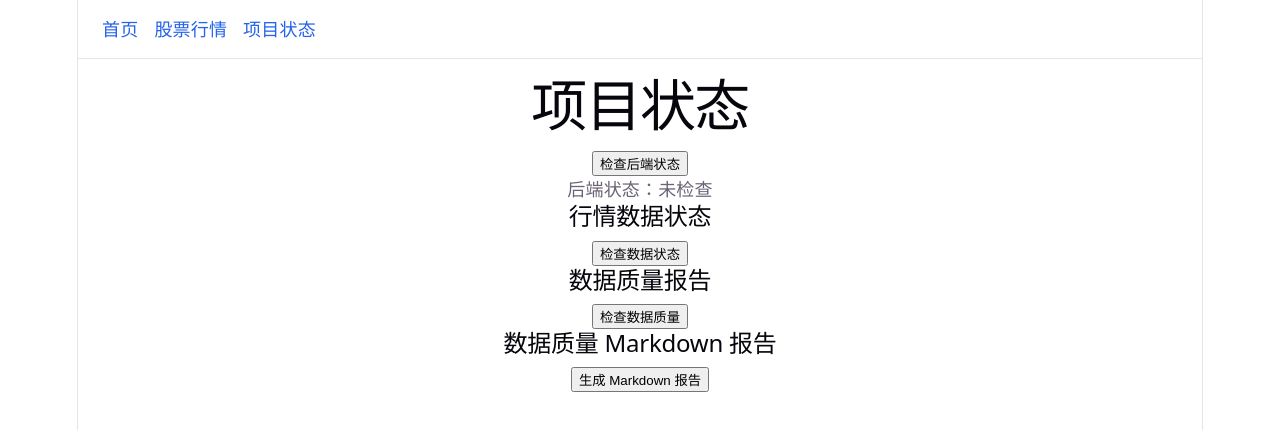
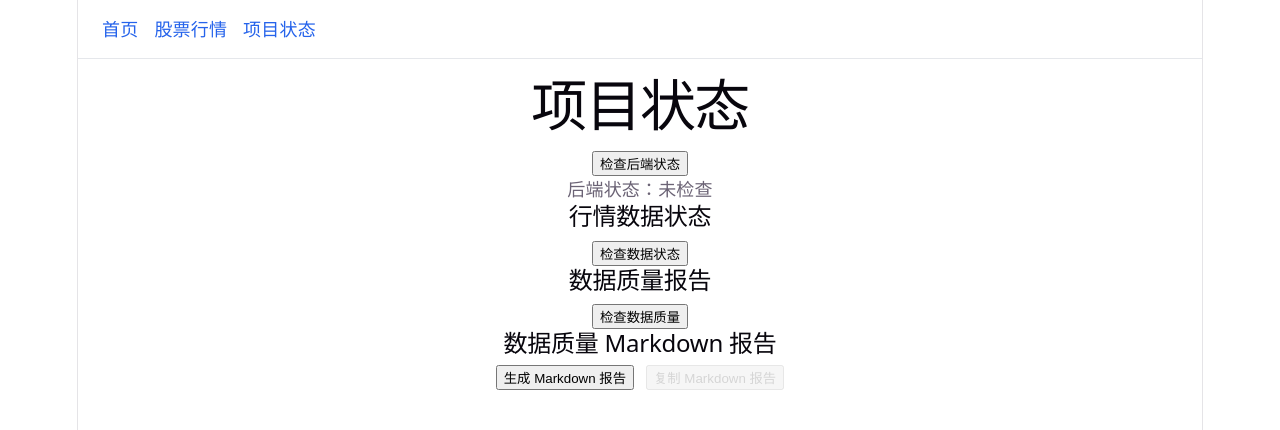
Before and after one commit to freeAndeasyql/QuantResearchCopilot, a Vue app in the folder frontend/: page /status in a window 1280 px wide. Shown: the top 430 px of the page. Built offline with nearby package versions, Linux system fonts and the light colour scheme.

Commit message:
新增数据质量报告复制功能

```diff
--- a/frontend/src/views/StatusView.vue
+++ b/frontend/src/views/StatusView.vue
@@ -27,6 +27,10 @@ const dataQualityError = ref('')
 const dataQualityReport = ref<DataQualityReport | null>(null)
 const dataQualityReportLoading = ref(false)
 const dataQualityReportError = ref('')
+
+// 复制markdown报告到剪贴板
+const copyReportSuccess = ref('')
+const copyReportError = ref('')
 
 // 根据是否正常返回状态文字
 const getQualityStatusText = (isNormal: boolean) => {
@@ -103,6 +107,32 @@ const checkDataQualityReport = async () => {
     dataQualityReportError.value = err instanceof Error ? err.message : '获取数据质量报告失败'
   } finally {
     dataQualityReportLoading.value = false
+  }
+}
+
+// 复制数据质量 Markdown 报告
+const copyDataQualityReport = async () => {
+  copyReportSuccess.value = ''
+  copyReportError.value = ''
+
+  // 如果还没有生成报告，就不允许复制
+  if (!dataQualityReport.value?.report) {
+    copyReportError.value = '请先生成 Markdown 报告'
+    return
+  }
+
+  try {
+    // navigator.clipboard 是浏览器提供的复制 API
+    await navigator.clipboard.writeText(dataQualityReport.value.report)
+
+    copyReportSuccess.value = '复制成功，可以粘贴到文档里了'
+
+    // 2 秒后清空提示
+    setTimeout(() => {
+      copyReportSuccess.value = ''
+    }, 2000)
+  } catch (err) {
+    copyReportError.value = err instanceof Error ? err.message : '复制失败'
   }
 }
 </script>
@@ -215,10 +245,18 @@ const checkDataQualityReport = async () => {
     <div class="status-card">
       <h2>数据质量 Markdown 报告</h2>
 
-      <button @click="checkDataQualityReport">生成 Markdown 报告</button>
+      <div class="report-actions">
+        <button @click="checkDataQualityReport">生成 Markdown 报告</button>
+
+        <button :disabled="!dataQualityReport?.report" @click="copyDataQualityReport">
+          复制 Markdown 报告
+        </button>
+      </div>
 
       <p v-if="dataQualityReportLoading">生成中...</p>
       <p v-if="dataQualityReportError" class="error">{{ dataQualityReportError }}</p>
+      <p v-if="copyReportSuccess" class="success">{{ copyReportSuccess }}</p>
+      <p v-if="copyReportError" class="error">{{ copyReportError }}</p>
 
       <pre v-if="dataQualityReport" class="markdown-preview"
         >{{ dataQualityReport.report }}
@@ -360,4 +398,20 @@ const checkDataQualityReport = async () => {
   white-space: pre-wrap;
   line-height: 1.6;
 }
+.report-actions {
+  display: flex;
+  align-items: center;
+  justify-content: center;
+  gap: 12px;
+  margin-bottom: 12px;
+
+  button:disabled {
+    cursor: not-allowed;
+    opacity: 0.5;
+  }
+}
+
+.success {
+  color: #15803d;
+}
 </style>
```
